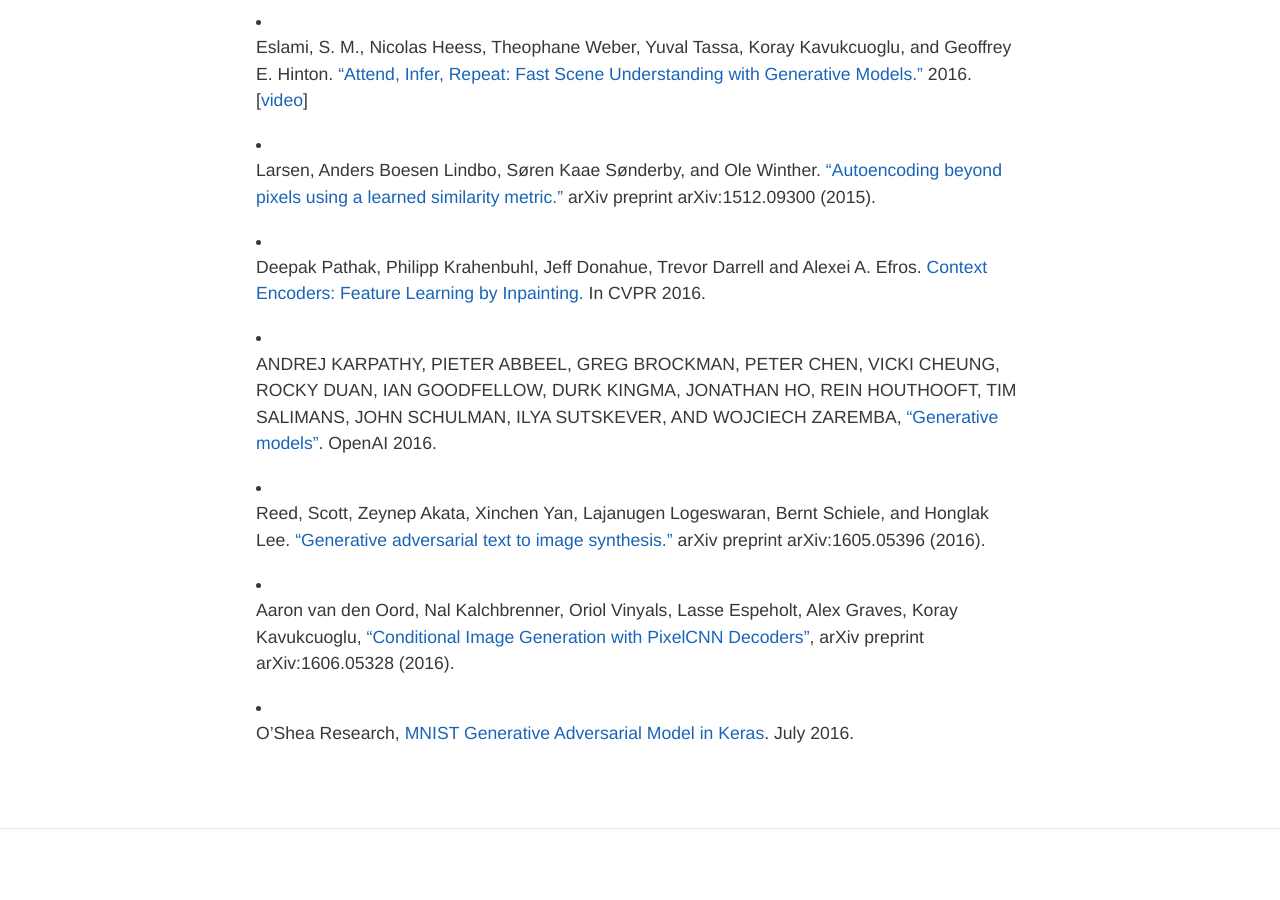
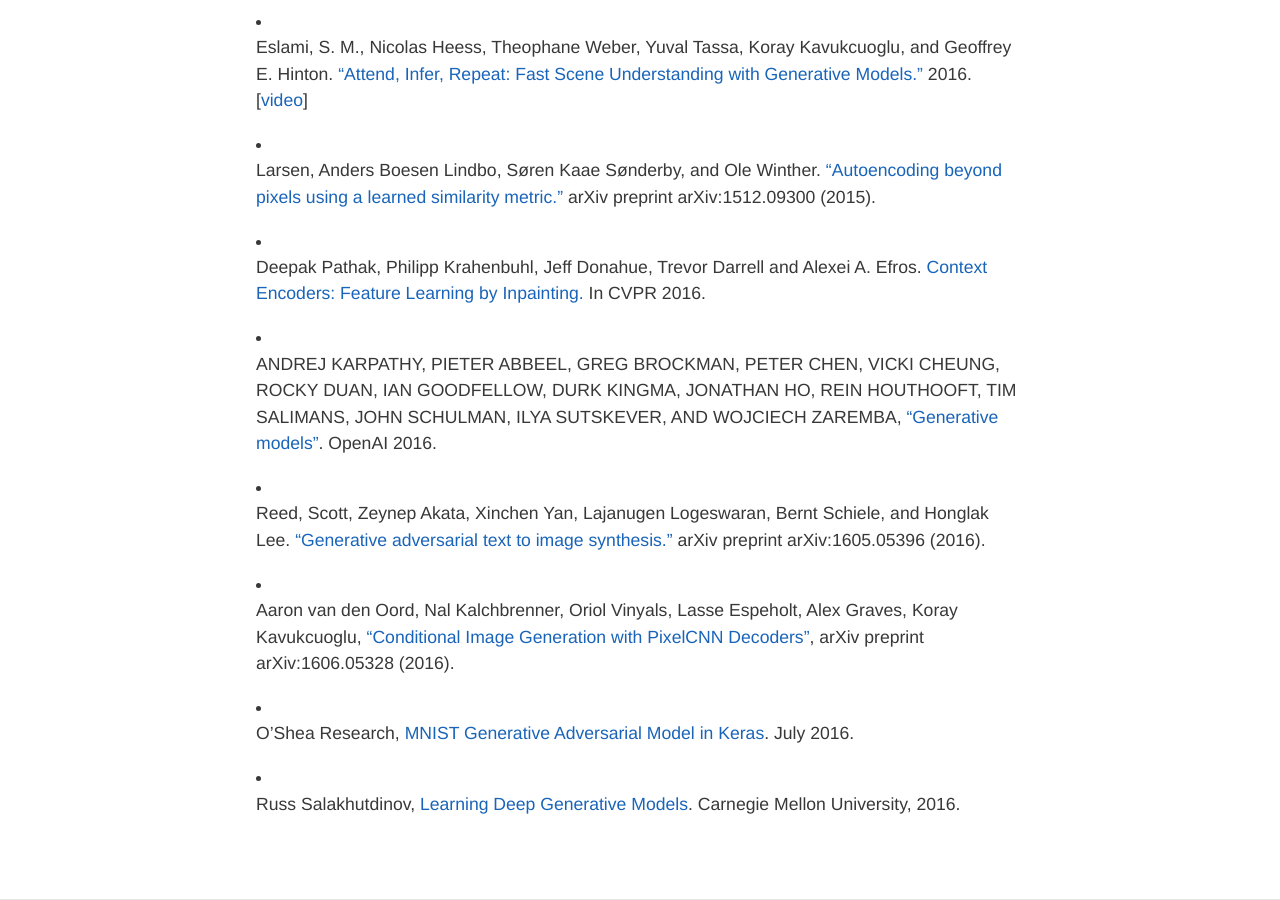
Before and after one commit to imatge-upc/telecombcn-2016-dlcv, a Jekyll site: the page built from adversarial.md, in a window 1280 px wide and 900 px high, scrolled down 1913 px. Built offline with Jekyll 4.4.1, drawn with Linux system fonts in a browser that asks for light colours; nearby versions of some CDN libraries; before the commit the page ends 2742 px from its top, so only the background shows below that.

Commit message:
Tutorial by Russ Salakhutdinov added

```diff
--- a/adversarial.md
+++ b/adversarial.md
@@ -55,3 +55,5 @@
 * Aaron van den Oord, Nal Kalchbrenner, Oriol Vinyals, Lasse Espeholt, Alex Graves, Koray Kavukcuoglu, ["Conditional Image Generation with PixelCNN Decoders"](http://arxiv.org/abs/1606.05328), arXiv preprint arXiv:1606.05328 (2016).
 
 * O'Shea Research, [MNIST Generative Adversarial Model in Keras](https://oshearesearch.com/index.php/2016/07/01/mnist-generative-adversarial-model-in-keras/). July 2016.
+
+* Russ	Salakhutdinov, [Learning	Deep	Generative Models](http://www.cs.toronto.edu/~rsalakhu/talk_Montreal_2016_Salakhutdinov.pdf). Carnegie Mellon University, 2016.
```
